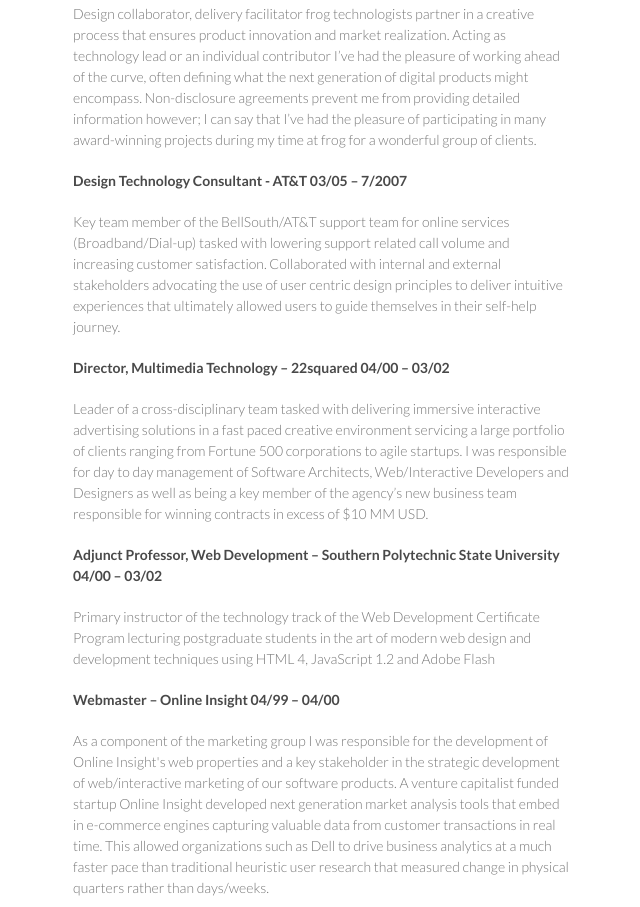
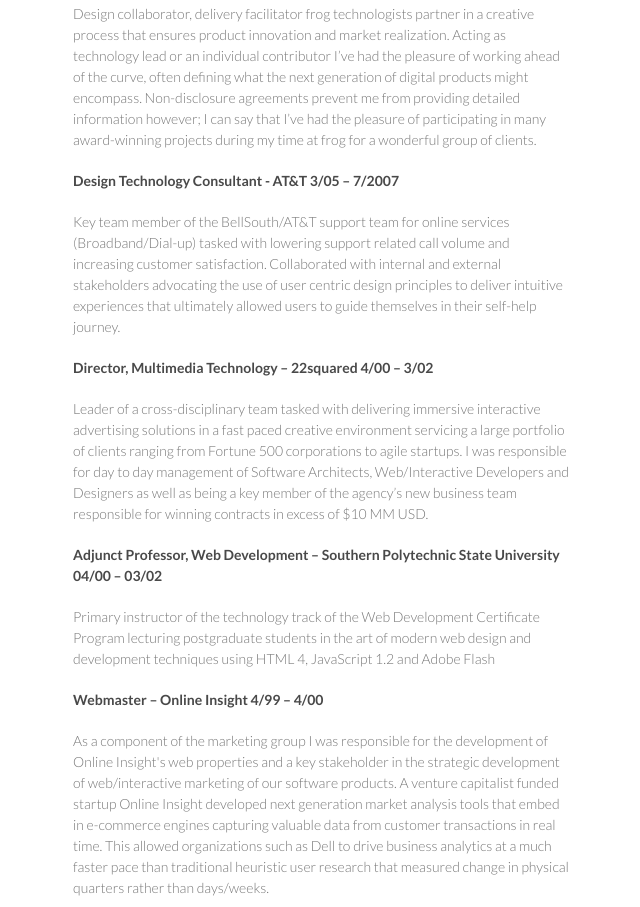
Before and after one commit to sonnyking/sonnyking.github.com, a plain HTML site: page index.html in a window 1280 px wide. Shown: the part 673-1580 px from the top of the page, without its empty margins (497-1137 px from the left). Drawn offline with Linux system fonts and the light colour scheme.

Commit message:
Date format

```diff
--- a/index.html
+++ b/index.html
@@ -42,12 +42,12 @@
           Design collaborator, delivery facilitator frog technologists partner in a creative process that ensures product innovation and market realization. Acting as technology lead or an individual contributor I’ve had the pleasure of working ahead of the curve, often defining what the next generation of digital products might encompass. Non-disclosure agreements prevent me from providing detailed information however; I can say that I’ve had the pleasure of participating in many award-winning projects during my time at frog for a wonderful group of clients.
         </p>
 
-        <h4>Design Technology Consultant - AT&T 03/05 – 7/2007</h4>
+        <h4>Design Technology Consultant - AT&T 3/05 – 7/2007</h4>
         <p>
           Key team member of the BellSouth/AT&T support team for online services (Broadband/Dial-up) tasked with lowering support related call volume and increasing customer satisfaction. Collaborated with internal and external stakeholders advocating the use of user centric design principles to deliver intuitive experiences that ultimately allowed users to guide themselves in their self-help journey.
         </p>
 
-        <h4>Director, Multimedia Technology – 22squared 04/00 – 03/02</h4>
+        <h4>Director, Multimedia Technology – 22squared 4/00 – 3/02</h4>
         <p>
           Leader of a cross-disciplinary team tasked with delivering immersive interactive advertising solutions in a fast paced creative environment servicing a large portfolio of clients ranging from Fortune 500 corporations to agile startups. I was responsible for day to day management of Software Architects, Web/Interactive Developers and Designers as well as being a key member of the agency’s new business team responsible for winning contracts in excess of $10 MM USD.
         </p>
@@ -57,7 +57,7 @@
           Primary instructor of the technology track of the Web Development Certificate Program lecturing postgraduate students in the art of modern web design and development techniques using HTML 4, JavaScript 1.2 and Adobe Flash
         </p>
 
-        <h4>Webmaster – Online Insight  04/99 – 04/00</h4>
+        <h4>Webmaster – Online Insight  4/99 – 4/00</h4>
         <p>
           As a component of the marketing group I was responsible for the development of Online Insight's web properties and a key stakeholder in the strategic development of web/interactive marketing of our software products. A venture capitalist funded startup Online Insight developed next generation market analysis tools that embed in e-commerce engines capturing valuable data from customer transactions in real time. This allowed organizations such as Dell to drive business analytics at a much faster pace than traditional heuristic user research that measured change in physical quarters rather than days/weeks.
         </p>
```
